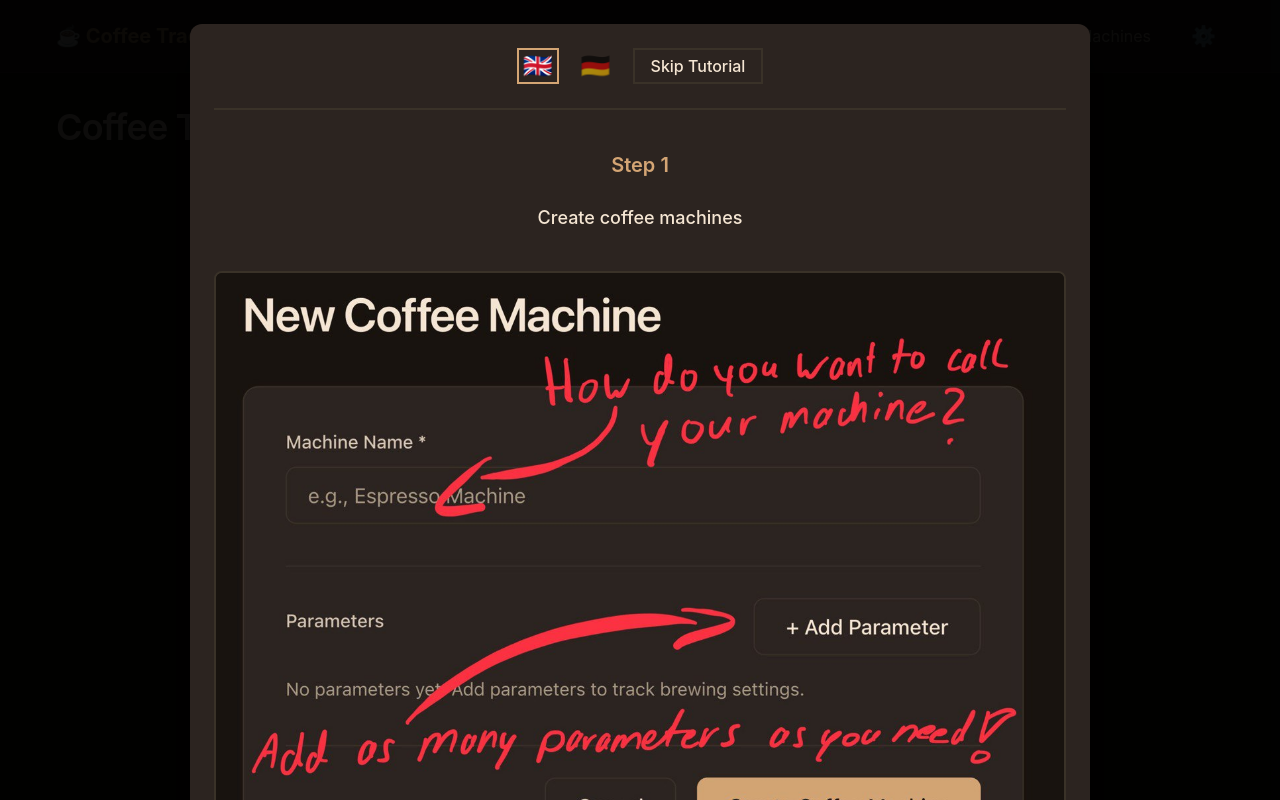
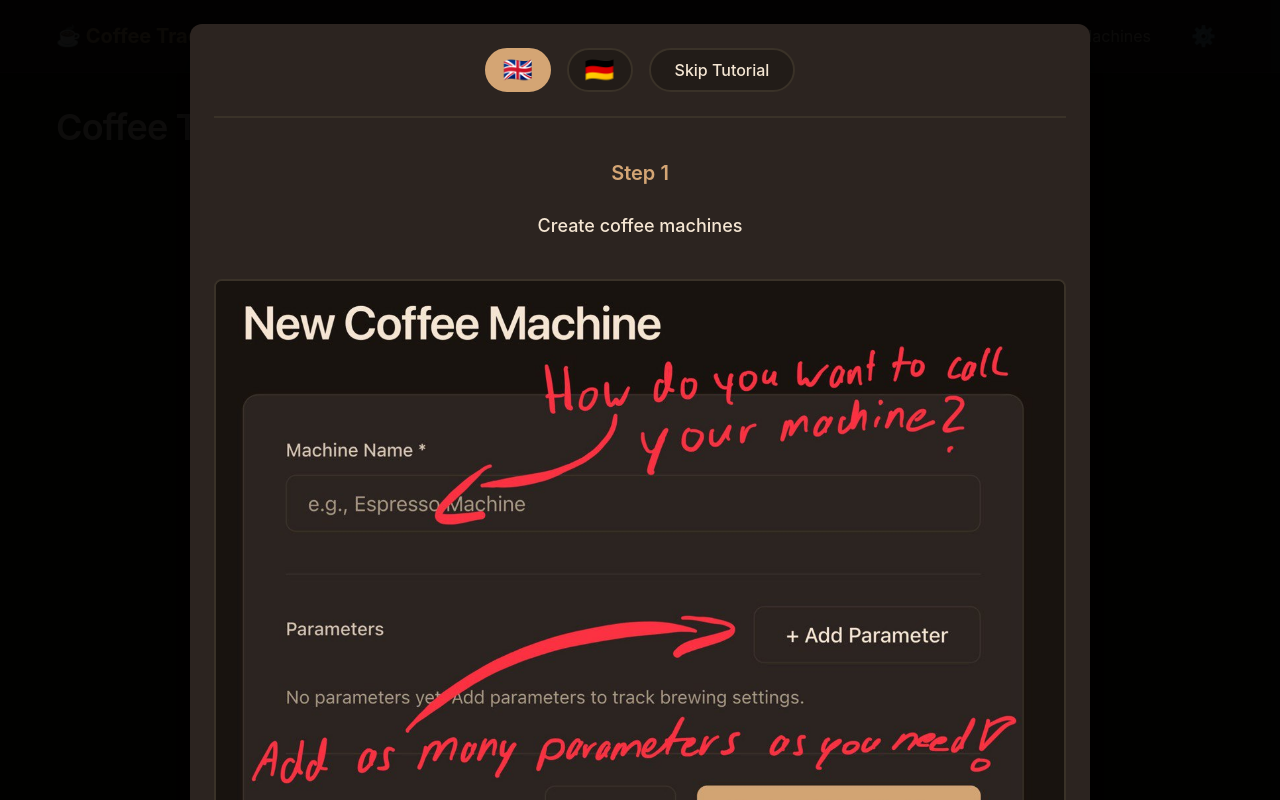
Before and after one commit to Linskii/coffee-tracker, a plain HTML site: page index.html in a window 1280 px wide. Drawn offline with Linux system fonts and the light colour scheme.

Commit message:
modern buttons for tutorial

```diff
--- a/css/components.css
+++ b/css/components.css
@@ -909,12 +909,37 @@ input[type="range"].form-range {
   border-bottom: 2px solid var(--color-border);
 }
 
+/* Modern language button style for intro */
+.intro-language-selector .language-btn {
+  background-color: var(--color-bg-secondary);
+  border: 2px solid var(--color-border);
+  border-radius: 50px; /* Pill shape */
+  padding: var(--spacing-sm) var(--spacing-md);
+  font-size: 1.5rem;
+  line-height: 1;
+  cursor: pointer;
+  transition: all var(--transition-fast);
+  opacity: 1;
+}
+
+.intro-language-selector .language-btn:hover {
+  background-color: var(--color-surface-hover);
+  border-color: var(--color-accent);
+  transform: scale(1.05);
+}
+
+.intro-language-selector .language-btn.active {
+  background-color: var(--color-accent);
+  color: var(--color-bg);
+  border-color: var(--color-accent);
+}
+
 .skip-tutorial-btn {
-  background-color: var(--color-surface);
+  background-color: var(--color-bg-secondary);
   color: var(--color-text-primary);
   border: 2px solid var(--color-border);
-  border-radius: var(--border-radius);
-  padding: var(--spacing-xs) var(--spacing-md);
+  border-radius: 50px; /* Pill shape */
+  padding: var(--spacing-sm) var(--spacing-lg);
   font-size: var(--font-size-base);
   font-weight: var(--font-weight-medium);
   cursor: pointer;
@@ -922,10 +947,10 @@ input[type="range"].form-range {
 }
 
 .skip-tutorial-btn:hover {
-  background-color: var(--color-accent);
-  color: var(--color-bg);
+  background-color: var(--color-surface-hover);
   border-color: var(--color-accent);
-  transform: translateY(-1px);
+  transform: translateY(-2px);
+  box-shadow: 0 4px 12px rgba(0, 0, 0, 0.15);
 }
 
 .intro-steps-container {
```
